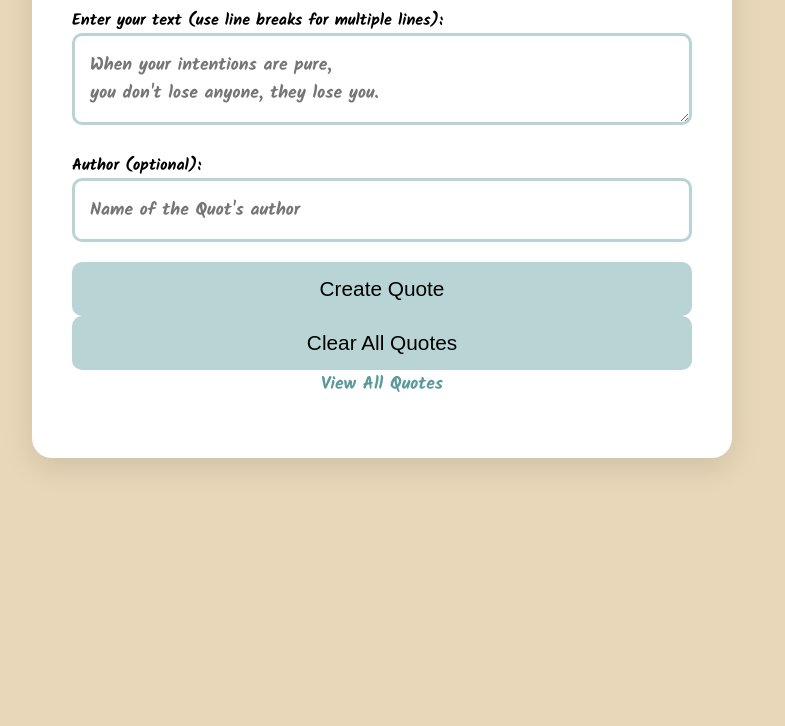
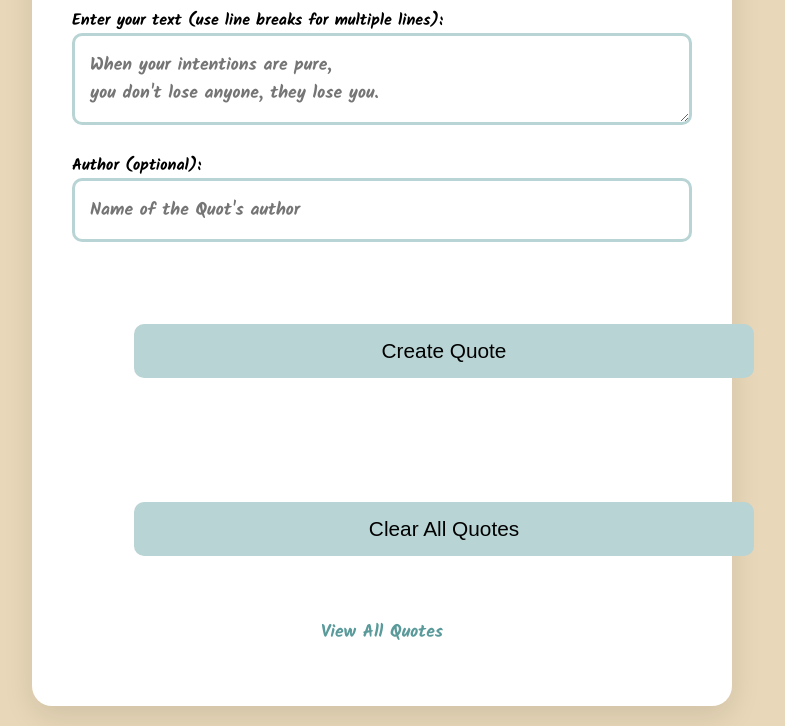
Before and after one commit to ahsanurrahman-sayem/quote, a plain HTML site: page index.html in a window 1280 px wide. Shown: the part 146-872 px from the top of the page, without its empty margins (258-1043 px from the left). Before the commit the page ends 800 px from the top, so only its background shows below. Drawn offline with Linux system fonts and the light colour scheme.

Commit message:
Nothing...4

```diff
--- a/index.html
+++ b/index.html
@@ -14,7 +14,7 @@
 		h1 { text-align:center; font-size:2.5em; margin-bottom:30px; color:#333;}
 		textarea, input[type=text] { width:100%; padding:15px; font-size:1.1em; font-family:'Kalam', cursive; border-radius:10px; border:3px solid #B8D4D4; margin-bottom:20px; }
 		textarea:focus, input[type=text]:focus { border-color:#8FBEBE; outline:none;}
-		button { width:100%; padding:15px; font-size:1.3em; background:#B8D4D4; border:none; border-radius:10px; cursor:pointer; transition:0.3s;}
+		button { margin: 10%; width:100%; padding:15px; font-size:1.3em; background:#B8D4D4; border:none; border-radius:10px; cursor:pointer; transition:0.3s;}
 		button:hover { background:#8FBEBE; transform:translateY(-2px);}
 		.quote-card { background:#E8D7B8; padding:40px; margin-bottom:40px; text-align:center; border-radius:10px; }
 		.text-line { display:inline-block; background:#B8D4D4; padding:15px 40px; margin:8px 0; font-size:2em; border-radius:5px; color:#000; line-height:1.4; }
```
